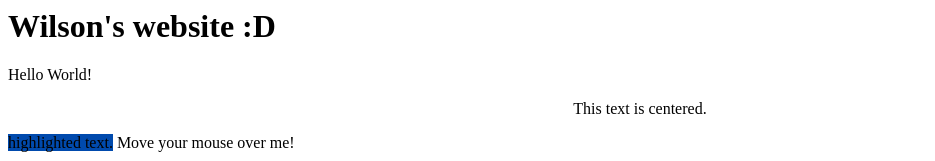
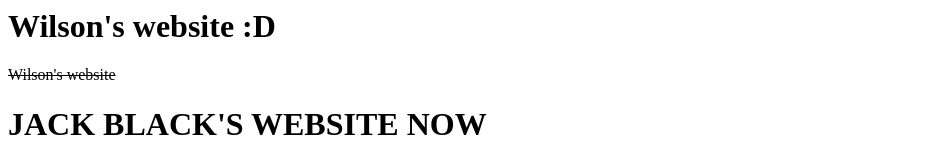
Before and after one commit to WilsonC67/example-website, a plain HTML site: page index.html in a window 1280 px wide. Shown: the top 161 px of the page, without its empty margins (0-935 px from the left). Drawn offline with Linux system fonts and the light colour scheme.

Commit message:
Added strikethrough!

```diff
--- a/index.html
+++ b/index.html
@@ -9,6 +9,9 @@
 
     <body>
         <h1>Wilson's website :D</h1>
+
+        <s>Wilson's website</s><h1> JACK BLACK'S WEBSITE NOW</h1>
+
         <p>Hello World!</p>
         <p style="text-align: center;">This text is centered.</p>
         <span style="background-color: #004aad"> highlighted text.</span>
```
